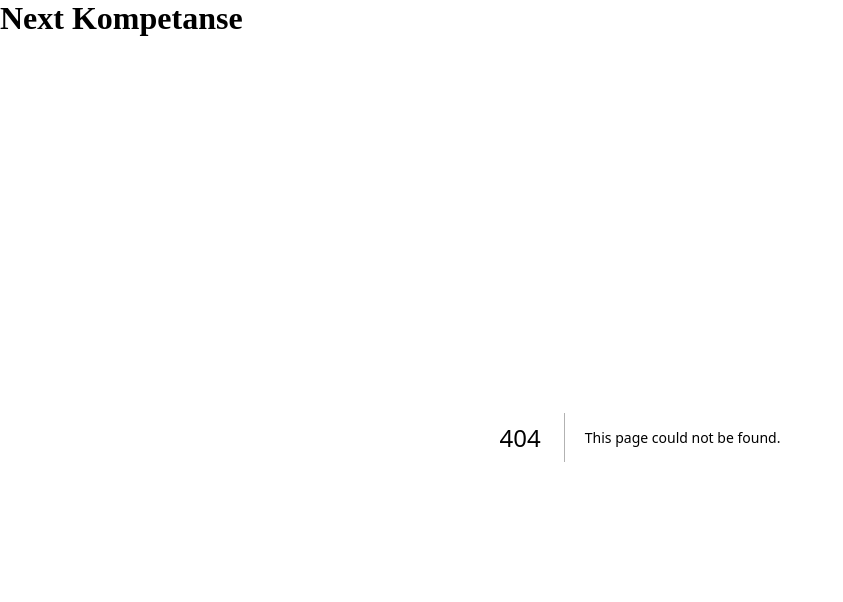
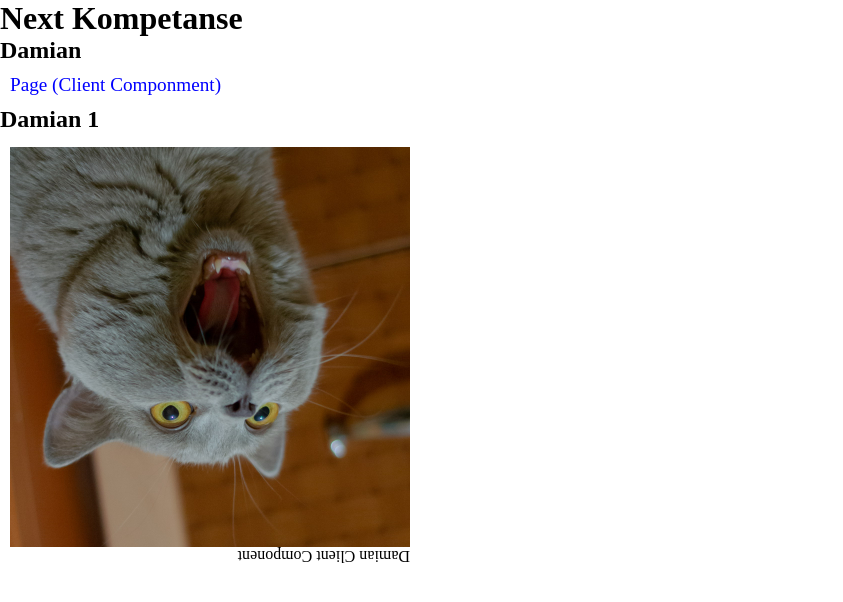
Before and after one commit to fhi-beta/Fhi.Kompetanse.Next, a Next.js app: page /dawe/page1 in a window 1280 px wide. Before the commit this address had no page. Shown: the top 602 px of the page, without its empty margins (0-843 px from the left). Built offline with nearby package versions, Linux system fonts and the light colour scheme.

Commit message:
Lagt til Damians Component

```diff
--- a/app/dawe/layout.js
+++ b/app/dawe/layout.js
@@ -3,9 +3,18 @@ import Link from 'next/link'
 export default function DamianLayout({ children }) {
   return (
     <>
-   {children}
+      <h2><Link href="/dawe">Damian</Link> </h2>
 
-   </>
+      <nav style={{ fontSize: '1.2em', color: 'Blue' }}   >
+        <ul style={{ display: 'inline-block', margin: '10px' }}>
+          <Link href="dawe/page1">Page (Client Componment) </Link>
+        </ul>
+      </nav>
+
+
+      {children}
+
+    </>
 
 
   )
--- /dev/null
+++ b/app/dawe/page1/page.js
@@ -0,0 +1,15 @@
+
+
+import DamiansClientComponent from "@/components/dawe/DamiansClientComponent"
+
+
+export default function DamianPage2() {
+
+  return (
+  <>
+  <h2>Damian 1</h2>
+         <DamiansClientComponent></DamiansClientComponent>
+  </>
+
+  )
+}
--- a/app/globals.css
+++ b/app/globals.css
@@ -38,6 +38,12 @@
   --callout-border-rgb: 172, 175, 176;
   --card-rgb: 180, 185, 188;
   --card-border-rgb: 131, 134, 135;
+}
+
+.transform {
+  transform:rotate(180deg);
+  -ms-transform:rotate(180deg);
+  -webkit-transform:rotate(180deg);
 }
 
 @media (prefers-color-scheme: dark) {
--- /dev/null
+++ b/components/dawe/DamiansClientComponent.js
@@ -0,0 +1,22 @@
+'use client'
+import { useState } from "react";
+import Image from 'next/image'
+
+export default function DamiansClientComponent() {
+
+  return (
+    <>
+
+      <div class="transform" style={{ margin: '10px', float: 'left'}}>
+        Damian Client Component
+        <br></br>
+        <Image
+      src="/dawe1.jpg"
+      width={400}
+      height={400}
+      alt="Some picture"
+    />
+      </div>
+    </>
+  )
+}
```
